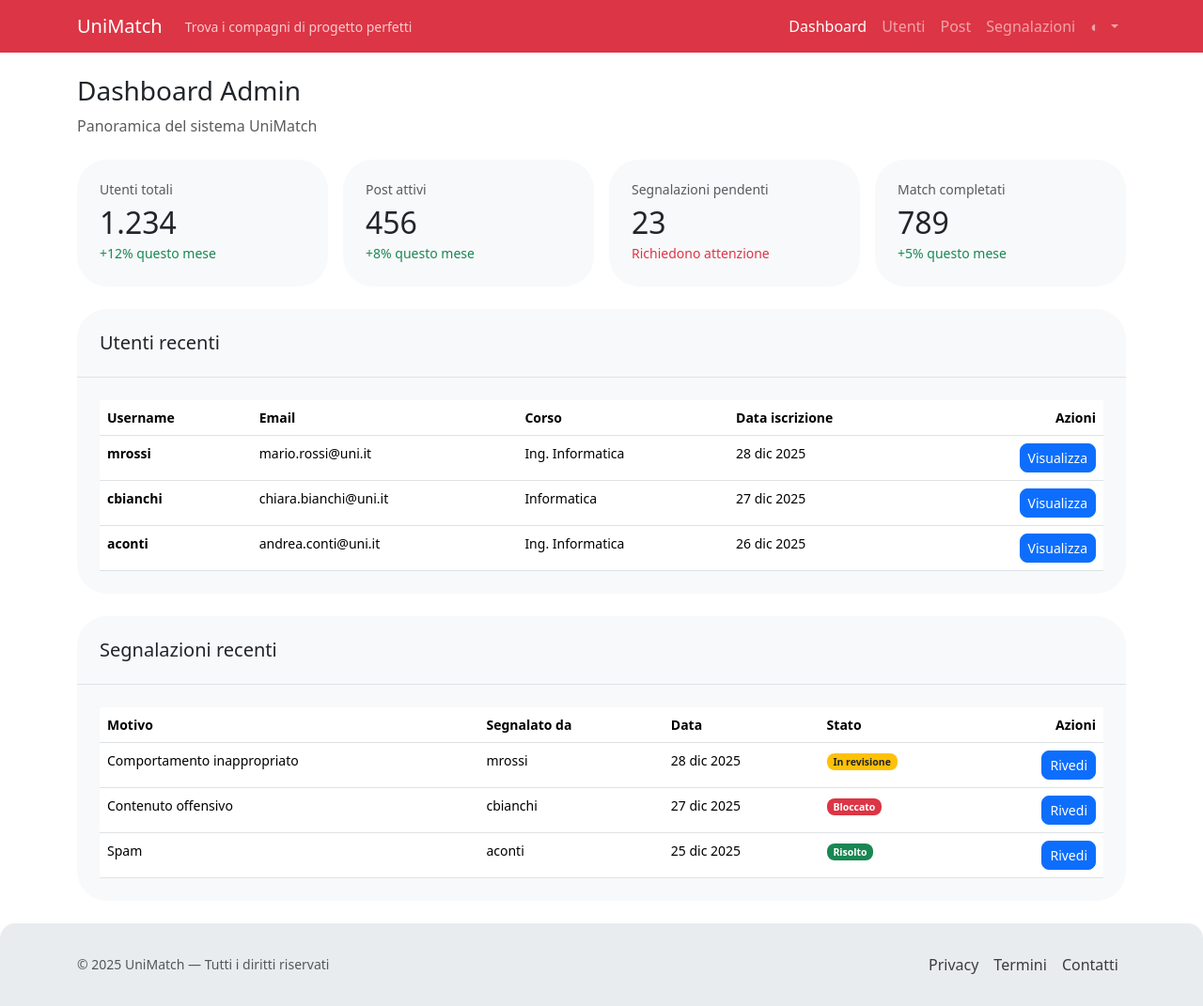
After one commit to this-Grace/WEB25, a PHP site: page /admin.php in a window 1280 px wide. The commit adds this page. Shown: the whole page at 94% size. Run offline with PHP 8.4, Linux system fonts and the light colour scheme.

Commit message:
converted index and admin in php

```diff
--- /dev/null
+++ b/src/public/admin.php
@@ -0,0 +1,173 @@
+<?php
+$pageTitle = "Admin Dashboard";
+$navColorClass = "bg-danger"; // Red for admin
+
+$menuItems = [
+    ['label' => 'Dashboard', 'link' => 'admin.php', 'active' => true],
+    ['label' => 'Utenti', 'link' => 'admin-users.html'],
+    ['label' => 'Post', 'link' => 'admin-posts.html'],
+    ['label' => 'Segnalazioni', 'link' => 'admin-reports.html'],
+];
+
+ob_start();
+?>
+<main class="container flex-grow-1 py-4">
+    <div class="mb-4">
+        <h1 class="h3">Dashboard Admin</h1>
+        <p class="text-body-secondary">Panoramica del sistema UniMatch</p>
+    </div>
+
+    <!-- Statistiche -->
+    <div class="row g-3 mb-4">
+        <div class="col-12 col-md-6 col-lg-3">
+            <div class="card border-0 rounded-5 bg-body-tertiary">
+                <div class="card-body p-4">
+                    <h6 class="text-body-secondary small mb-2">Utenti totali</h6>
+                    <h3 class="h2 mb-0">1.234</h3>
+                    <small class="text-success">+12% questo mese</small>
+                </div>
+            </div>
+        </div>
+        <div class="col-12 col-md-6 col-lg-3">
+            <div class="card border-0 rounded-5 bg-body-tertiary">
+                <div class="card-body p-4">
+                    <h6 class="text-body-secondary small mb-2">Post attivi</h6>
+                    <h3 class="h2 mb-0">456</h3>
+                    <small class="text-success">+8% questo mese</small>
+                </div>
+            </div>
+        </div>
+        <div class="col-12 col-md-6 col-lg-3">
+            <div class="card border-0 rounded-5 bg-body-tertiary">
+                <div class="card-body p-4">
+                    <h6 class="text-body-secondary small mb-2">Segnalazioni pendenti</h6>
+                    <h3 class="h2 mb-0">23</h3>
+                    <small class="text-danger">Richiedono attenzione</small>
+                </div>
+            </div>
+        </div>
+        <div class="col-12 col-md-6 col-lg-3">
+            <div class="card border-0 rounded-5 bg-body-tertiary">
+                <div class="card-body p-4">
+                    <h6 class="text-body-secondary small mb-2">Match completati</h6>
+                    <h3 class="h2 mb-0">789</h3>
+                    <small class="text-success">+5% questo mese</small>
+                </div>
+            </div>
+        </div>
+    </div>
+
+    <!-- Tabella Utenti recenti -->
+    <div class="row g-3 mb-4">
+        <div class="col-12">
+            <div class="card border-0 rounded-5 bg-body-tertiary">
+                <div class="card-header border-0 rounded-top-5 bg-transparent p-4 border-bottom">
+                    <h5 class="mb-0">Utenti recenti</h5>
+                </div>
+                <div class="card-body p-4">
+                    <div class="table-responsive">
+                        <table class="table table-hover mb-0">
+                            <thead class="small text-body-secondary">
+                                <tr>
+                                    <th>Username</th>
+                                    <th>Email</th>
+                                    <th>Corso</th>
+                                    <th>Data iscrizione</th>
+                                    <th class="text-end">Azioni</th>
+                                </tr>
+                            </thead>
+                            <tbody class="small">
+                                <tr>
+                                    <td><strong>mrossi</strong></td>
+                                    <td>mario.rossi@uni.it</td>
+                                    <td>Ing. Informatica</td>
+                                    <td>28 dic 2025</td>
+                                    <td class="text-end">
+                                        <a href="#" class="btn btn-sm btn-primary rounded-3">Visualizza</a>
+                                    </td>
+                                </tr>
+                                <tr>
+                                    <td><strong>cbianchi</strong></td>
+                                    <td>chiara.bianchi@uni.it</td>
+                                    <td>Informatica</td>
+                                    <td>27 dic 2025</td>
+                                    <td class="text-end">
+                                        <a href="#" class="btn btn-sm btn-primary rounded-3">Visualizza</a>
+                                    </td>
+                                </tr>
+                                <tr>
+                                    <td><strong>aconti</strong></td>
+                                    <td>andrea.conti@uni.it</td>
+                                    <td>Ing. Informatica</td>
+                                    <td>26 dic 2025</td>
+                                    <td class="text-end">
+                                        <a href="#" class="btn btn-sm btn-primary rounded-3">Visualizza</a>
+                                    </td>
+                                </tr>
+                            </tbody>
+                        </table>
+                    </div>
+                </div>
+            </div>
+        </div>
+    </div>
+
+    <!-- Segnalazioni recenti -->
+    <div class="row g-3">
+        <div class="col-12">
+            <div class="card border-0 rounded-5 bg-body-tertiary">
+                <div class="card-header border-0 rounded-top-5 bg-transparent p-4 border-bottom">
+                    <h5 class="mb-0">Segnalazioni recenti</h5>
+                </div>
+                <div class="card-body p-4">
+                    <div class="table-responsive">
+                        <table class="table table-hover mb-0">
+                            <thead class="small text-body-secondary">
+                                <tr>
+                                    <th>Motivo</th>
+                                    <th>Segnalato da</th>
+                                    <th>Data</th>
+                                    <th>Stato</th>
+                                    <th class="text-end">Azioni</th>
+                                </tr>
+                            </thead>
+                            <tbody class="small">
+                                <tr>
+                                    <td>Comportamento inappropriato</td>
+                                    <td>mrossi</td>
+                                    <td>28 dic 2025</td>
+                                    <td><span class="badge bg-warning text-dark rounded-3">In revisione</span></td>
+                                    <td class="text-end">
+                                        <a href="#" class="btn btn-sm btn-primary rounded-3">Rivedi</a>
+                                    </td>
+                                </tr>
+                                <tr>
+                                    <td>Contenuto offensivo</td>
+                                    <td>cbianchi</td>
+                                    <td>27 dic 2025</td>
+                                    <td><span class="badge bg-danger rounded-3">Bloccato</span></td>
+                                    <td class="text-end">
+                                        <a href="#" class="btn btn-sm btn-primary rounded-3">Rivedi</a>
+                                    </td>
+                                </tr>
+                                <tr>
+                                    <td>Spam</td>
+                                    <td>aconti</td>
+                                    <td>25 dic 2025</td>
+                                    <td><span class="badge bg-success rounded-3">Risolto</span></td>
+                                    <td class="text-end">
+                                        <a href="#" class="btn btn-sm btn-primary rounded-3">Rivedi</a>
+                                    </td>
+                                </tr>
+                            </tbody>
+                        </table>
+                    </div>
+                </div>
+            </div>
+        </div>
+    </div>
+</main>
+<?php
+$content = ob_get_clean();
+require 'template/base.php';
+?>
--- a/src/public/partials/navbar.php
+++ b/src/public/partials/navbar.php
@@ -1,13 +1,13 @@
 <?php
-$currentPage = $activePage ?? 'home';
-$navItems = [
-    'home' => ['url' => 'index.php', 'label' => 'Home'],
-    'create' => ['url' => 'create-post.php', 'label' => 'Crea'],
-    'chat' => ['url' => 'chat.php', 'label' => 'Chat'],
-    'profile' => ['url' => 'profile.php', 'label' => 'Profilo']
-];
+// Default values if not set
+if (!isset($navColorClass)) {
+    $navColorClass = 'bg-primary';
+}
+if (!isset($menuItems)) {
+    $menuItems = [];
+}
 ?>
-<nav class="navbar navbar-dark bg-primary navbar-expand-md sticky-top">
+<nav class="navbar navbar-dark <?php echo $navColorClass; ?> navbar-expand-md sticky-top">
     <div class="container">
         <div class="d-flex flex-column flex-md-row align-items-md-center">
             <a class="navbar-brand mb-0 h1" href="index.php">UniMatch</a>
@@ -22,15 +22,16 @@ $navItems = [
 
         <div class="collapse navbar-collapse" id="mainNav">
             <ul class="navbar-nav ms-md-auto align-items-center">
-                <?php foreach ($navItems as $page => $item): ?>
+                <?php foreach ($menuItems as $item): ?>
                     <li class="nav-item">
-                        <a href="<?= $item['url'] ?>"
-                            class="nav-link <?= $currentPage === $page ? 'active' : '' ?>"
-                            <?= $currentPage === $page ? 'aria-current="page"' : '' ?>>
-                            <?= $item['label'] ?>
+                        <a href="<?php echo htmlspecialchars($item['link']); ?>"
+                           class="nav-link <?php echo (isset($item['active']) && $item['active']) ? 'active' : ''; ?>"
+                           <?php echo (isset($item['active']) && $item['active']) ? 'aria-current="page"' : ''; ?>>
+                            <?php echo htmlspecialchars($item['label']); ?>
                         </a>
                     </li>
                 <?php endforeach; ?>
+
                 <li class="nav-item dropdown">
                     <a class="nav-link dropdown-toggle d-flex align-items-center" href="#" id="themeDropdown"
                         role="button" data-bs-toggle="dropdown" aria-expanded="false">
--- a/src/public/template/base.php
+++ b/src/public/template/base.php
@@ -4,33 +4,26 @@
 <head>
     <meta charset="UTF-8">
     <meta name="viewport" content="width=device-width, initial-scale=1.0">
-    <title><?= $pageTitle ?? 'UniMatch' ?></title>
+    <title>UniMatch | <?php echo isset($pageTitle) ? $pageTitle : 'Home'; ?></title>
 
     <link href="https://cdn.jsdelivr.net/npm/bootstrap@5.3.8/dist/css/bootstrap.min.css" rel="stylesheet"
         integrity="sha384-sRIl4kxILFvY47J16cr9ZwB07vP4J8+LH7qKQnuqkuIAvNWLzeN8tE5YBujZqJLB" crossorigin="anonymous">
 
     <link rel="stylesheet" href="assets/css/style.css">
-    <?php if (isset($extraHead)): ?>
-        <?= $extraHead ?>
-    <?php endif; ?>
 </head>
 
 <body class="bg-body d-flex flex-column min-vh-100">
-    <?php include __DIR__ . '/../partials/navbar.php'; ?>
 
-    <main class="<?= $mainClass ?? 'container flex-grow-1 d-flex align-items-center' ?>">
-        <?= $content ?>
-    </main>
+    <?php require __DIR__ . '/../partials/navbar.php'; ?>
 
-    <?php include __DIR__ . '/../partials/footer.php'; ?>
+    <?php echo isset($content) ? $content : ''; ?>
+
+    <?php require __DIR__ . '/../partials/footer.php'; ?>
 
     <script src="https://cdn.jsdelivr.net/npm/bootstrap@5.3.8/dist/js/bootstrap.bundle.min.js"
         integrity="sha384-FKyoEForCGlyvwx9Hj09JcYn3nv7wiPVlz7YYwJrWVcXK/BmnVDxM+D2scQbITxI"
         crossorigin="anonymous"></script>
     <script src="assets/js/index.js"></script>
-    <?php if (isset($extraScripts)): ?>
-        <?= $extraScripts ?>
-    <?php endif; ?>
 </body>
 
 </html>
```
Also changed, not shown: src/public/index.php (+11 -10 lines).
